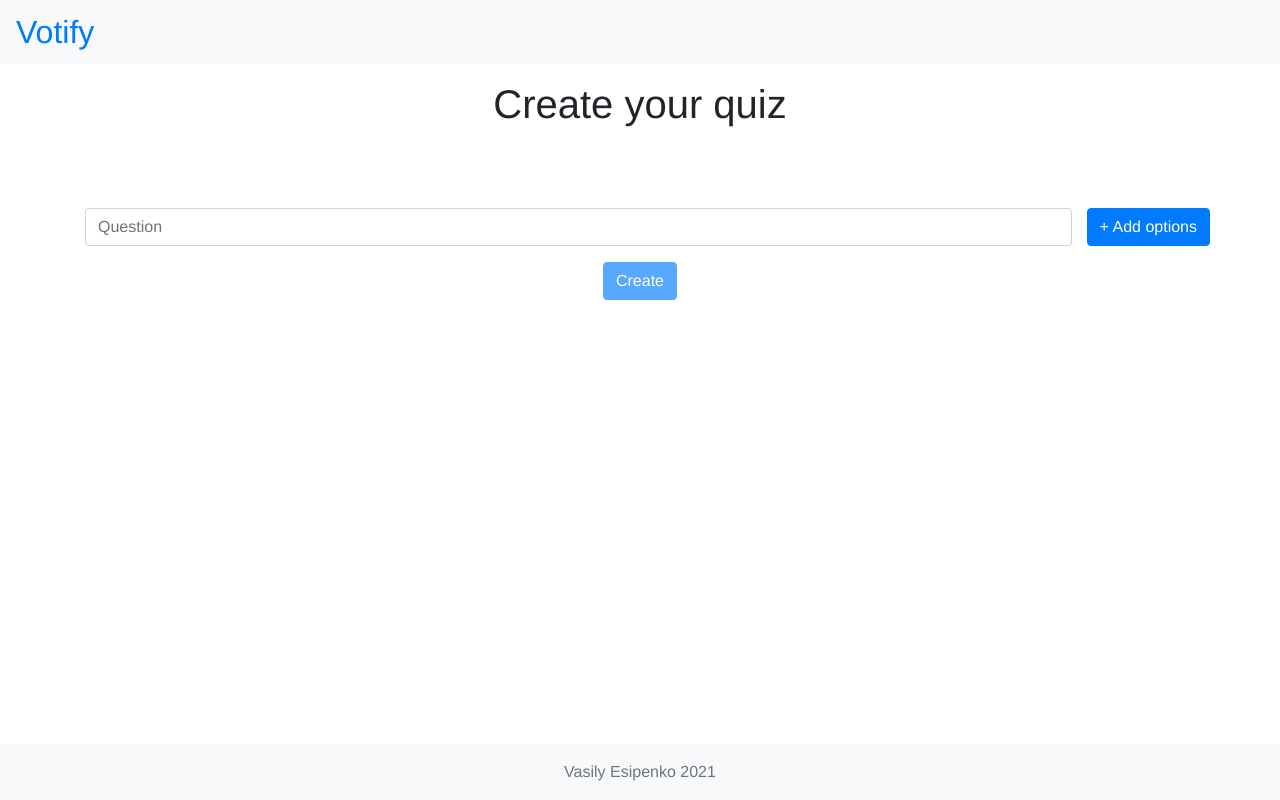
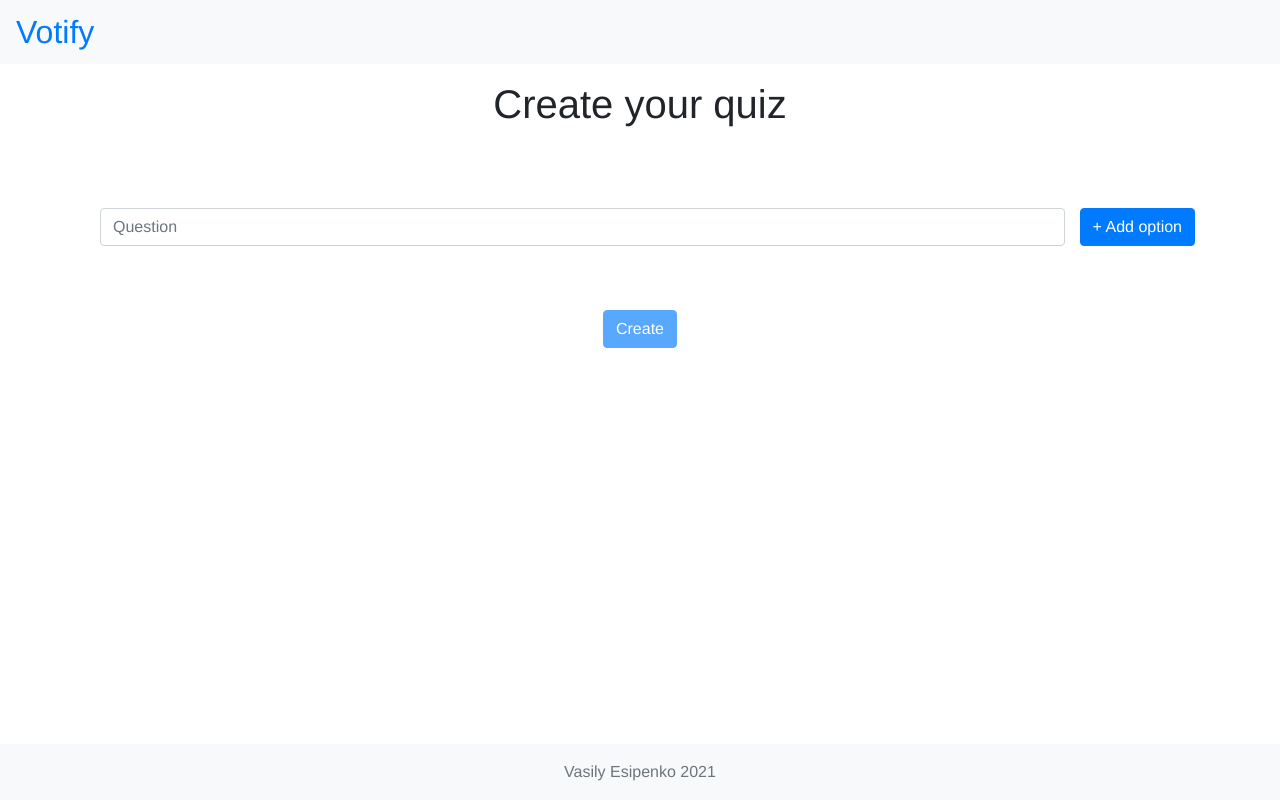
Before and after one commit to vasily-esipenko/Votify, a Vue app in the folder client/: page / in a window 1280 px wide. Built offline with nearby package versions, Linux system fonts and the light colour scheme; the HTML template or start-up script is replaced by a standard one.

Commit message:
Update form styles

```diff
--- a/client/src/views/Home.vue
+++ b/client/src/views/Home.vue
@@ -6,18 +6,18 @@
         <div class="container container-form">
             <form>
 
-                <div class="row">
+                <div class="row question">
                     <div class="col">
                         <div class="form-group">
                             <input type="text" class="form-control" placeholder="Question" maxlength="120" v-model="quizForm.question">
                         </div>
                     </div>
                     <div class="form-group">
-                        <button type="button" class="btn btn-primary" @click="addOption" :disabled="maxOptions">+ Add options</button>
+                        <button type="button" class="btn btn-primary" @click="addOption" :disabled="maxOptions">+ Add option</button>
                     </div>
                 </div>
 
-                <div class="form-group" v-for="option in quizForm.options" :key="option.id">
+                <div class="form-group options" v-for="option in quizForm.options" :key="option.id">
                     <div class="row">
                         <div class="col">
                             <input class="form-control" id="option" placeholder="Option" maxlength="60" v-model="option.text">
@@ -86,6 +86,14 @@
     margin: 1rem auto;
 }
 
+.question {
+    margin: 0 auto 3rem;
+}
+
+.options {
+    margin: 0 auto 3rem;
+}
+
 .label {
     padding-left: 0;
 }
```
